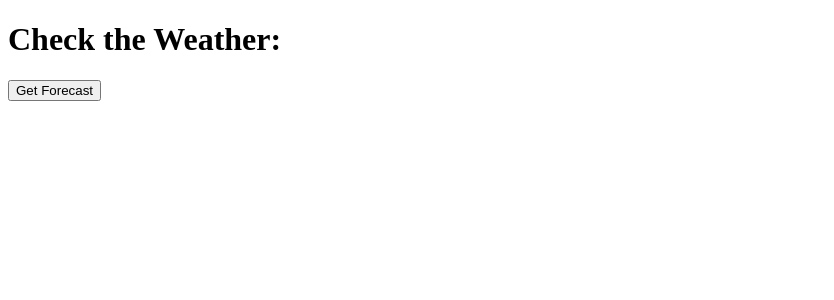
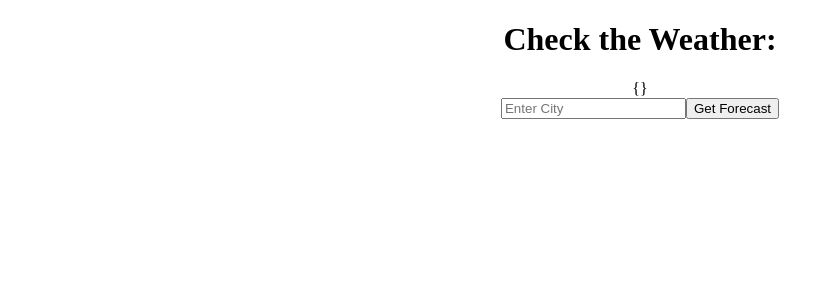
Before and after one commit to Cera-S/my-app, a React (Create React App) app: page / in a window 1280 px wide. Shown: the top 300 px of the page, without its empty margins (0-834 px from the left). Built offline with nearby package versions, Linux system fonts and the light colour scheme; no server answers.

Commit message:
add user input

```diff
--- a/package.json
+++ b/package.json
@@ -1,6 +1,6 @@
 {
-  "homepage": "http://Cera-S.github.io/my-app",
-  "name": "my-app",
+  "homepage": "http://Cera-S.github.io/weather",
+  "name": "weather",
   "version": "0.1.0",
   "private": true,
   "dependencies": {
--- a/src/App.js
+++ b/src/App.js
@@ -1,14 +1,13 @@
 import React from 'react';
-import logo from './logo.svg';
 import './App.css';
-import { Weather } from "./index";
+import Weather from './components/Weather';
+
+require('dotenv').config();
+
 
 function App() {
   return (
     <div className="App">
-      <header className="App-header">
-        <img src={logo} className="App-logo" alt="logo" />
-     </header>
      <main>
        <Weather />
      </main>
--- /dev/null
+++ b/src/components/Data.js
@@ -0,0 +1,19 @@
+import React from 'react';
+
+const convertToFahrenheit = (temp) => {
+    (temp - 273.15).toFixed(0);
+}
+
+const fetchedData = (props) => {
+    return (
+        <div>
+            {props.responseObj.cod === 200 ?
+            <div>
+                <p> In {props.responseObj.name}, it is currently {props.responseObj.main.temp}° Fahrenheit.</p>
+            </div>
+            : null}
+        </div>
+    )
+}
+
+export default fetchedData;
--- /dev/null
+++ b/src/components/Forecast.js
@@ -0,0 +1,47 @@
+import React from 'react';
+import { useState } from 'react';
+import Data from './Data';
+
+require('dotenv').config();
+
+export const Forecast = () => {
+
+    let [responseObj, setResponseObj] = useState({});
+    let [cityName, setCityName] = useState('');
+
+    function getForecast(e)
+    {
+      e.preventDefault();
+      fetch(`api.openweathermap.org/data/2.5/weather?q=${cityName}&appid=${process.env.REACT_APP_API_KEY}`)
+        .then(response => response.json())
+        .then (response => {
+          setResponseObj(response)
+        })
+        .catch(err => {
+          console.log(err)})
+    }
+
+    return (
+        <div className="input-box">
+          <h1>Check the Weather:</h1>
+          <div>
+              {JSON.stringify(responseObj)}
+          </div>
+
+          <form onSubmit={getForecast}>
+            <input
+              type="text"
+              placeholder="Enter City"
+              value={cityName}
+              onChange={(e) => setCityName(e.target.value)}
+            />
+
+            <button type="submit"> Get Forecast</button>
+            <Data responseObj={responseObj}/>
+          </form>
+
+        </div>
+    )
+  }
+
+  export default Forecast;
--- /dev/null
+++ b/src/components/Weather.js
@@ -0,0 +1,38 @@
+import React from 'react';
+import Forecast from './Forecast';
+
+require('dotenv').config();
+
+class Weather extends React.Component {
+    state = {
+      loaded: false,
+    }
+
+    componentDidMount() {
+      this.setState({loaded: true})
+      // fetch("https://community-open-weather-map.p.rapidapi.com/weather?id=2172797&units=%2522metric%2522%20or%20%2522imperial%2522&mode=xml%252C%20html&q=Seattle", {
+      //   "method": "GET",
+      //   "headers": {
+      //     "x-rapidapi-host": "community-open-weather-map.p.rapidapi.com",
+      //     "x-rapidapi-key": process.env.REACT_APP_API_KEY
+      //   }
+      // })
+      // .then(response => {
+      //   console.log(response);
+      // })
+      // .catch(err => {
+      //   console.log(err);
+      // });
+  }
+
+
+    render(){
+      return (
+        <div>
+          <Forecast />
+        </div>
+      )
+    }
+  }
+
+  export default Weather;
--- a/src/index.js
+++ b/src/index.js
@@ -1,76 +1,10 @@
 import React from 'react';
 import { render } from 'react-dom';
-import { useState } from 'react';
+import App from './App';
 
 require('dotenv').config();
 
-const Forecast = () => {
-
-  const [fetchForecastData, forecastData] = useState({});
-
-  function getForecast ()
-  {
-      fetch("https://community-open-weather-map.p.rapidapi.com/weather?callback=test&id=2172797&units=%2522metric%2522%20or%20%2522imperial%2522&mode=xml%252C%20html&q=Seattle", {
-          "method": "GET",
-          "headers": {
-            "x-rapidapi-host": "community-open-weather-map.p.rapidapi.com",
-            "x-rapidapi-key": process.env.REACT_APP_API_KEY
-          }
-        })
-        .then(response => response.json())
-        .then (response => {
-          fetchForecastData(forecastData)
-        })
-  }
-
-  return (
-      <div>
-      <h1>Check the Weather:</h1>
-      <div>
-          {JSON.stringify(forecastData)}
-      </div>
-      <button onClick={getForecast}> Get Forecast</button>
-      </div>
-  )
-}
-
-
-class Weather extends React.Component {
-  state = {
-    loading: false,
-    error: null,
-    data: ""
-  }
-
-
-  componentDidMount() {
-    this.setState({loading: true})
-    fetch("https://community-open-weather-map.p.rapidapi.com/weather?callback=test&id=2172797&units=%2522metric%2522%20or%20%2522imperial%2522&mode=xml%252C%20html&q=Seattle", {
-      "method": "GET",
-      "headers": {
-        "x-rapidapi-host": "community-open-weather-map.p.rapidapi.com",
-        "x-rapidapi-key": process.env.REACT_APP_API_KEY
-      }
-    })
-    .then(response => {
-      console.log(response);
-    })
-    .catch(err => {
-      console.log(err);
-    });
-}
-
-
-  render(){
-    return (
-      <div>
-        <Forecast />
-      </div>
-    )
-  }
-}
-
 render(
-  <Weather />,
+  <App />,
   document.getElementById('root')
 );
```
Also changed, not shown: 1 other file (tests, documents, lock files or other folders).
